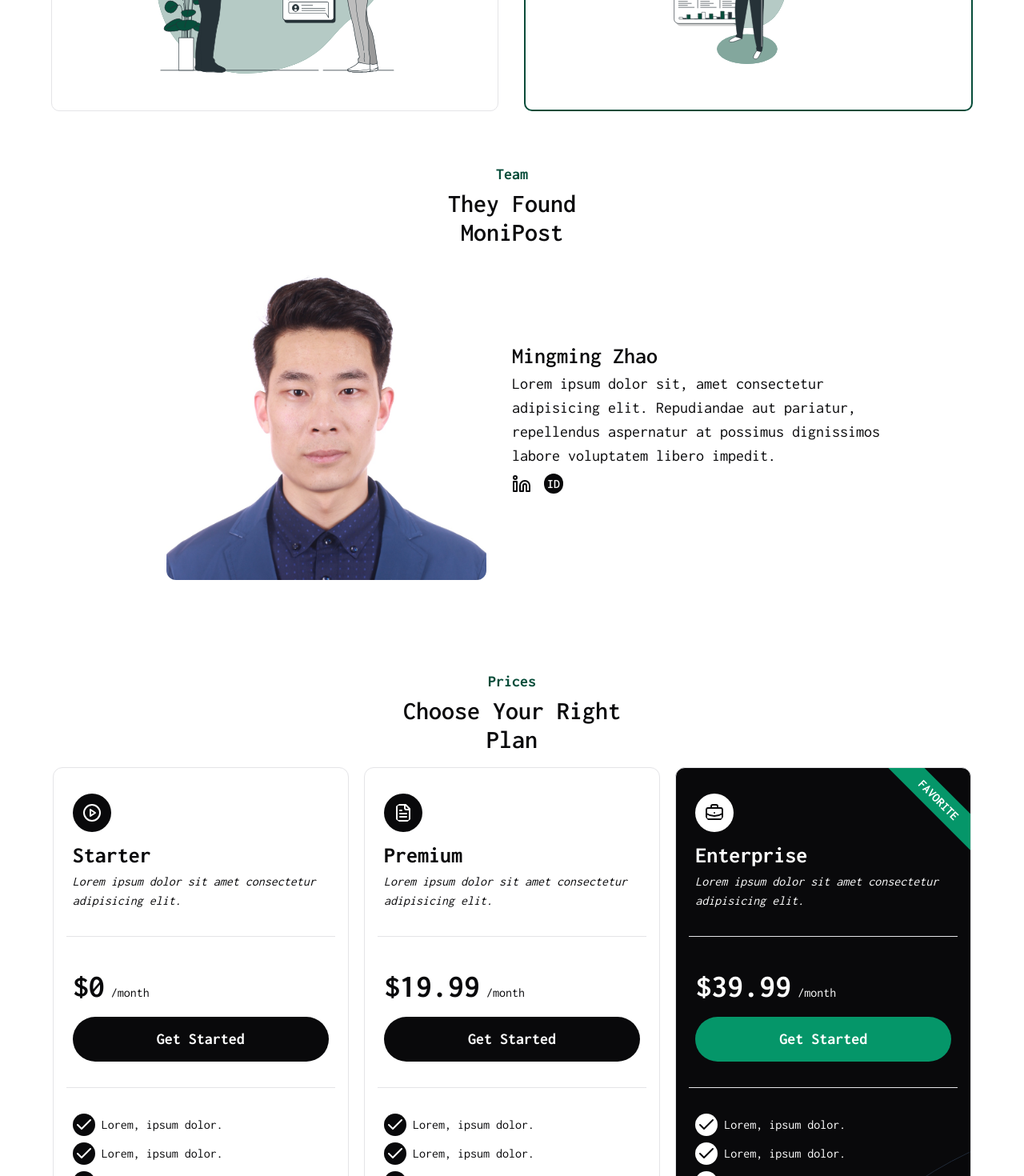
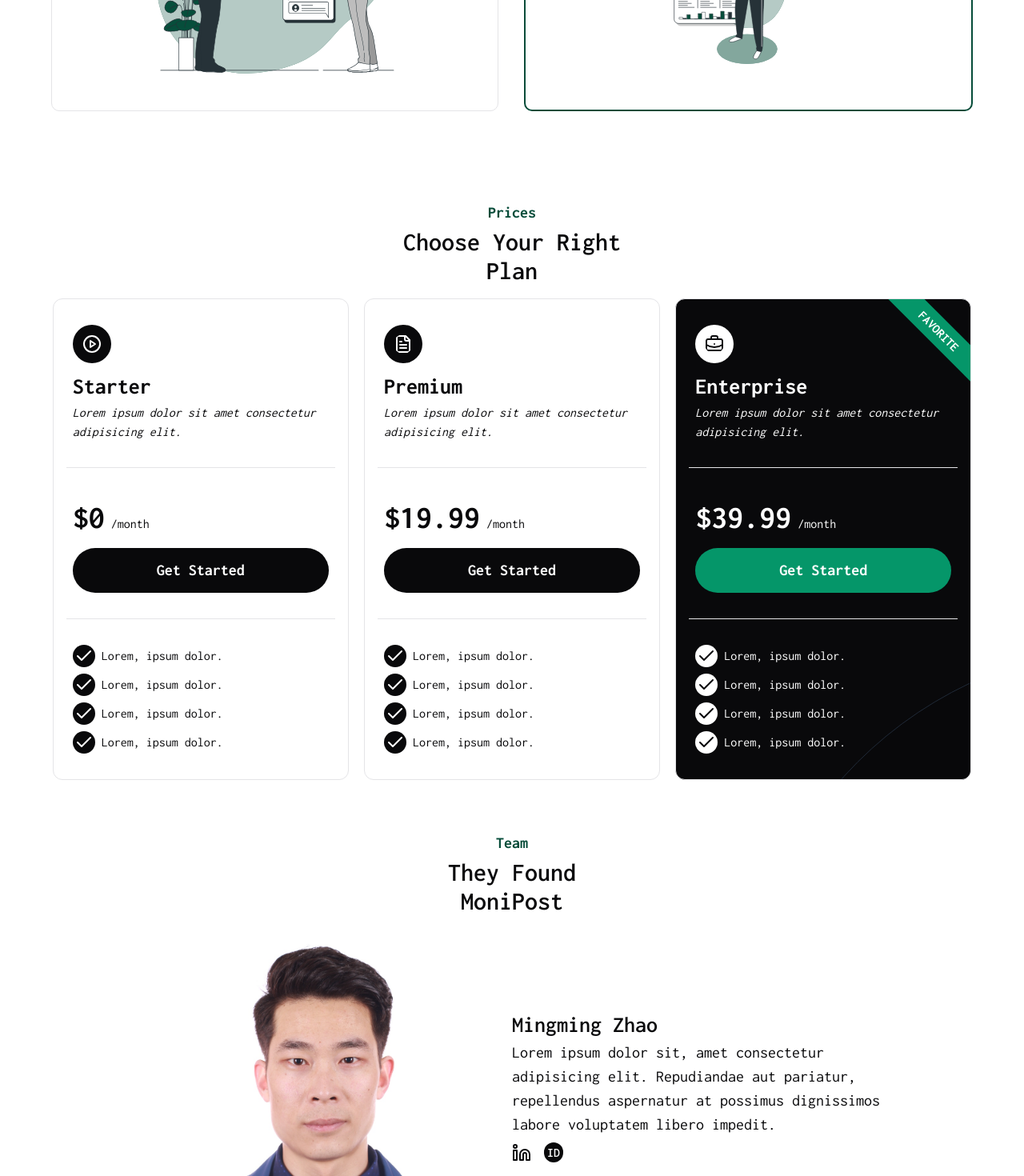
Before and after one commit to SebastienLaurentt/MoniPost, a Next.js app: page / in a window 1280 px wide. Shown: the part 1820-3290 px from the top of the page at 80% size. Built offline with nearby package versions, Linux system fonts and the light colour scheme.

Commit message:
section price before team

```diff
--- a/app/page.tsx
+++ b/app/page.tsx
@@ -11,9 +11,9 @@ export default function Home() {
       <Hero />
       <Background />
       <Models />
+      <Price />
       <Team />
       {/* <PosturalArgument /> */}
-      <Price />
       <Faq />
     </main>
   );
```
